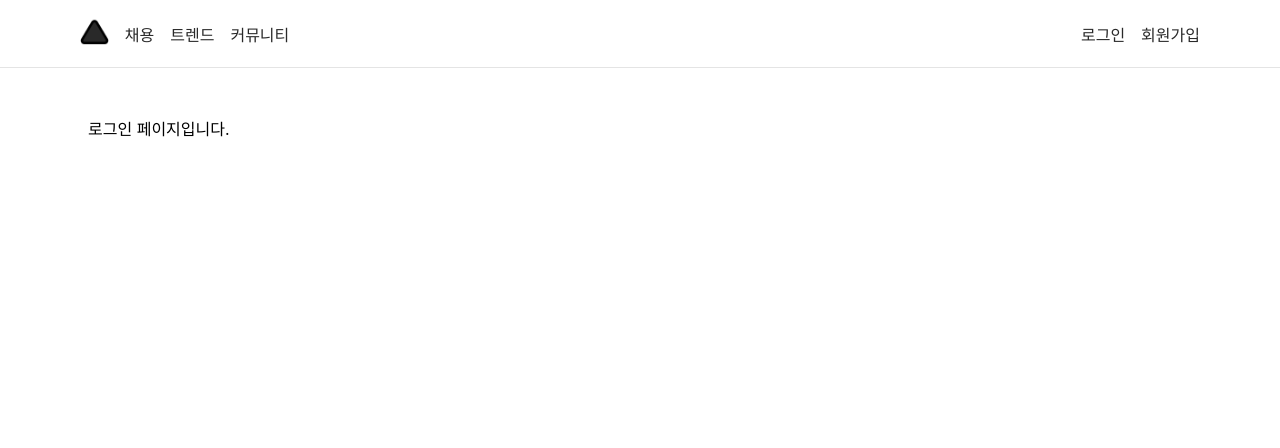
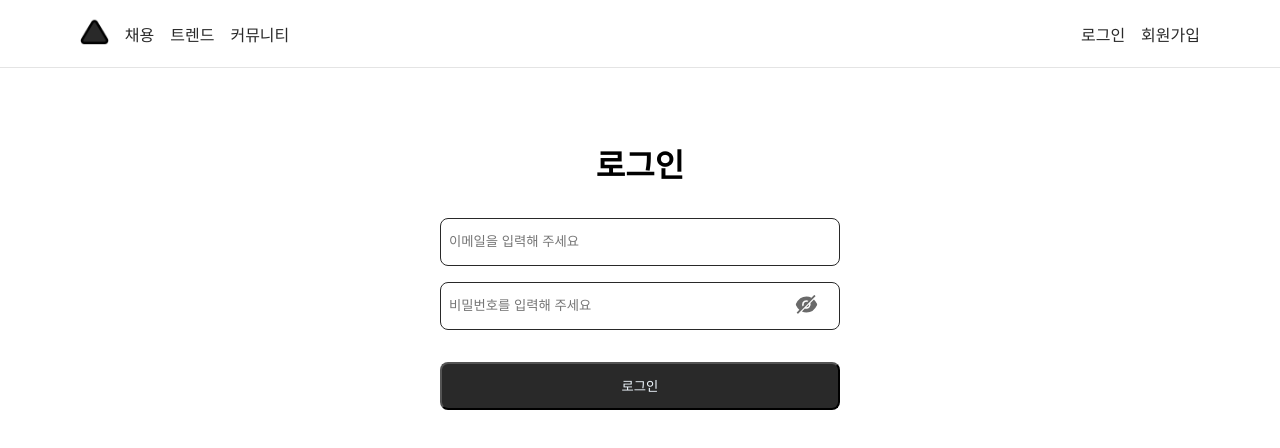
Before and after one commit to posy-m/chefproject, a React (Create React App) app in the folder frontend/: page /loginPage in a window 1280 px wide. Shown: the top 448 px of the page. Built offline with nearby package versions, Linux system fonts and the light colour scheme.

Commit message:
[frontend] 로그인

```diff
--- a/frontend/src/pages/LgoinPage.tsx
+++ b/frontend/src/pages/LgoinPage.tsx
@@ -1,9 +1,43 @@
-import React from 'react'
+import React, { useState } from 'react'
+import styles from '../styles/UserSignupPage.module.css'
+import { AiFillEye, AiFillEyeInvisible } from 'react-icons/ai';
 
 function LgoinPage() {
+  const [email, setEmail] = useState<string>('')
+  const [password, setPassword] = useState<string>('')
+  //show pw
+  const [showPw, setShowPw] = useState<boolean>(false);
+
+  // 이메일 형식 검사
+  const validateEmail = (email: string) => {
+    const emailRegex = /^[^\s@]+@[^\s@]+\.[^\s@]+$/;
+    return emailRegex.test(email);
+  };
+
+  // 비밀번호 조건 검사 (5~20자, 특수기호 포함)
+  const validatePassword = (password: string) => {
+    const passwordRegex = /^(?=.*[!@#$%^&*(),.?":{}|<>])[A-Za-z\d!@#$%^&*(),.?":{}|<>]{5,20}$/;
+    return passwordRegex.test(password);
+  };
+
+
   return (
-    <div>
-      로그인 페이지입니다.
+    <div className={styles['signup-box']}>
+      <span>로그인</span>
+      <div className={styles['signup-wrap']}>
+        <input type="text" placeholder='이메일을 입력해 주세요' className={styles['default-input']}
+          onChange={(e) => setEmail(e.target.value)} value={email} />
+        {!validateEmail(email) && email.length > 0 && (<p className={styles['error-feedback']}>이메일 형식을 다시 확인해주세요</p>)}
+        <div className={styles['password-container']}>
+          <input type={showPw ? 'text' : 'password'} placeholder='비밀번호를 입력해 주세요' className={styles['default-input']} required minLength={5} maxLength={20}
+            onChange={(e) => setPassword(e.target.value)} value={password} />
+          <span onClick={() => setShowPw((prev) => !prev)}>{showPw ? <AiFillEye size={25} /> : <AiFillEyeInvisible size={25} />}</span>
+        </div>
+        {!validatePassword(password) && password.length > 0 && (
+          <p className={styles['error-feedback']}>비밀번호는 5~20자이며, 특수기호를 포함해야 합니다.</p>
+        )}
+      </div>
+      <button>로그인</button>
     </div>
   )
 }
--- a/frontend/src/pages/UserSignUpPage.tsx
+++ b/frontend/src/pages/UserSignUpPage.tsx
@@ -24,7 +24,7 @@ const UserSignUpPage = () => {
   const [showConfirmPw, setShowConfirmPw] = useState<boolean>(false);
 
 
-  //유효성 검사
+  //중복확인
   const checkDuplicateMutation = useMutation({
     mutationFn: async (data: { email?: string; phoneNumber?: string }) => {
       const response = await axios.post(`http://localhost:3001/login/check-duplicate`, data);
@@ -65,15 +65,16 @@ const UserSignUpPage = () => {
 
   // 회원가입 API 호출
   const signUpMutation = useMutation({
-    mutationFn: async (userData: { name: string; email: string; phoneNumber: string; password: string; }) => {
-      const response = await axios.post('http://localhost:3001/usersignup', userData);
+    mutationFn: async (userData: { name: string; email: string; phoneNumber: string; password: string; userType: string }) => {
+      const response = await axios.post('http://localhost:3001/login/usersignup', userData);
       return response.data;
     },
     onSuccess: () => {
       alert('회원가입이 완료되었습니다!');
-      navigate('/')
+      navigate('/loginPage')
     },
     onError: (error) => {
+      console.error("회원가입 에러:", error.message);
       alert('회원가입에 실패했습니다. 다시 시도해주세요.');
     }
   });
@@ -151,7 +152,7 @@ const UserSignUpPage = () => {
         {confirmPassword && password === confirmPassword && (<p className={styles['valid-feedback']}>비밀번호가 일치합니다.</p>)}
       </div>
       <button
-        disabled={!isSignUpEnabled()} onClick={() => signUpMutation.mutate({ name, email, phoneNumber, password })}>회원가입</button>
+        disabled={!isSignUpEnabled()} onClick={() => signUpMutation.mutate({ name, email, phoneNumber, password, userType: 'personal' })}>회원가입</button>
     </div >
   )
 }
```
